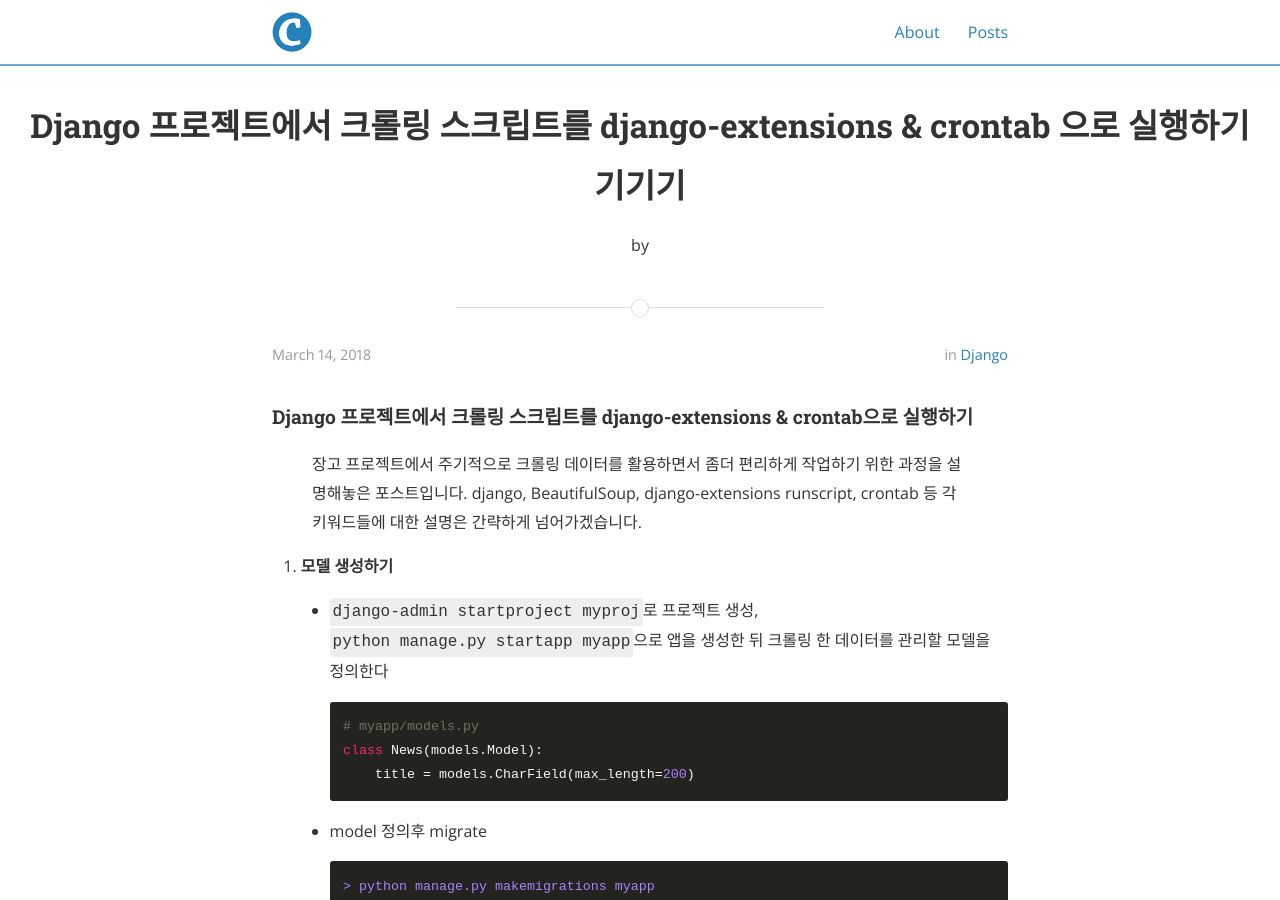
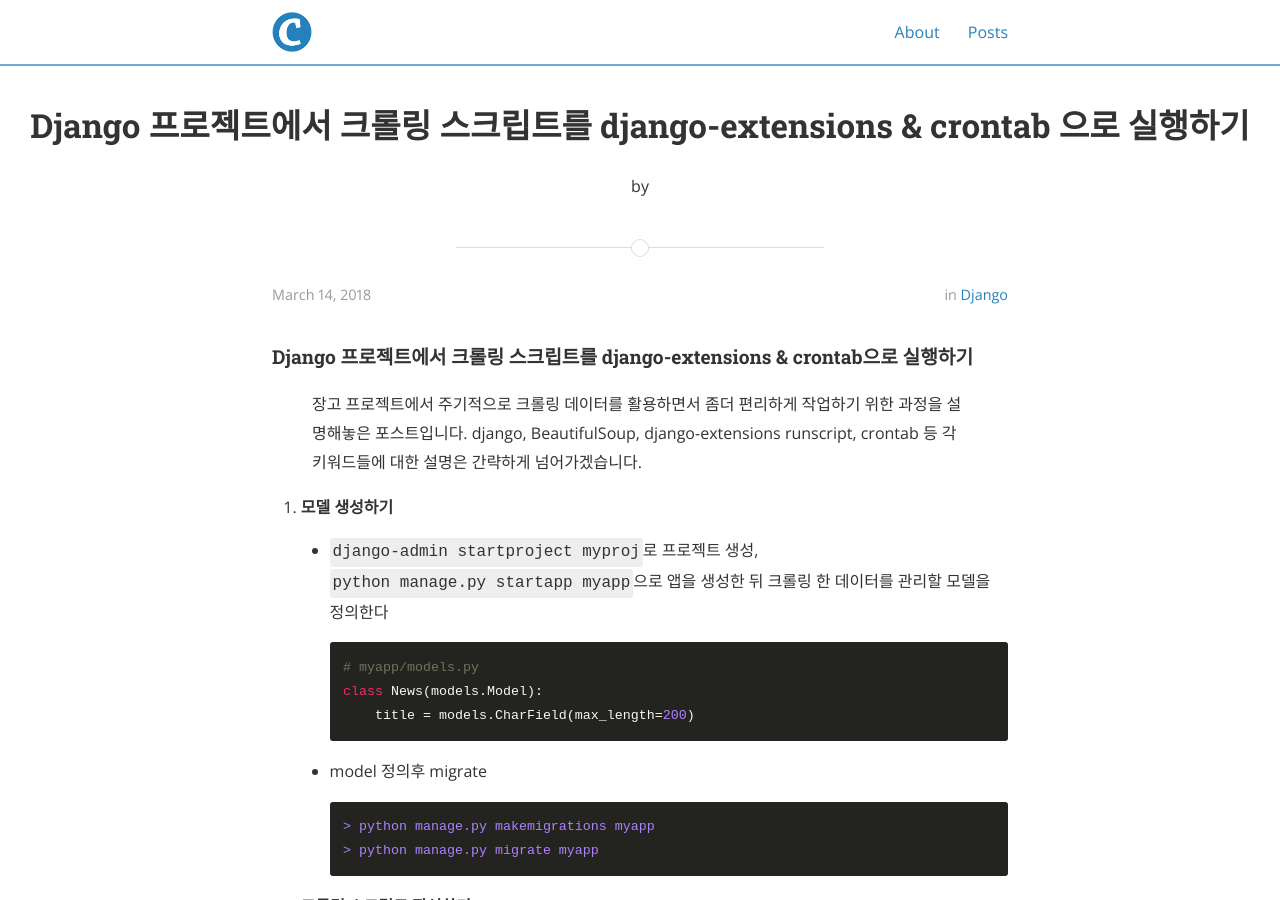
Before and after one commit to kimeasyn/TEMP, a Jekyll site: the page built from _posts/2018-03-14-crawling_in_django_with_runscript_and_crontab.md, in a window 1280 px wide and 900 px high. Built offline with Jekyll 4.4.1, drawn with Linux system fonts in a browser that asks for light colours; nearby versions of some CDN libraries; comment, search, counter and statistics services are not loaded.

Commit message:
FIX: 0314 post title modify

```diff
--- a/_posts/2018-03-14-crawling_in_django_with_runscript_and_crontab.md
+++ b/_posts/2018-03-14-crawling_in_django_with_runscript_and_crontab.md
@@ -1,6 +1,6 @@
 ---
 layout: post
-title:  "Django 프로젝트에서 크롤링 스크립트를 django-extensions & crontab 으로 실행하기기기기"
+title:  "Django 프로젝트에서 크롤링 스크립트를 django-extensions & crontab 으로 실행하기"
 date: 2018-03-14
 categories: Django
 comments: true
```
